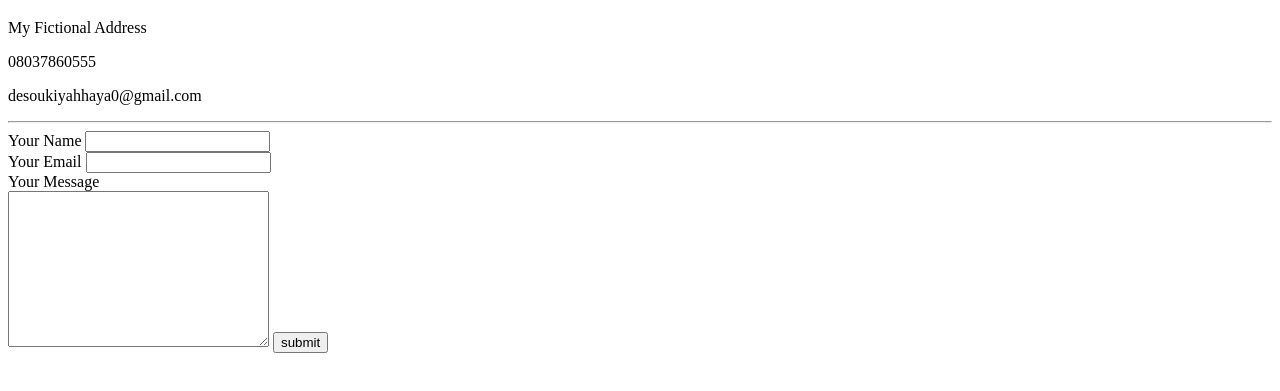
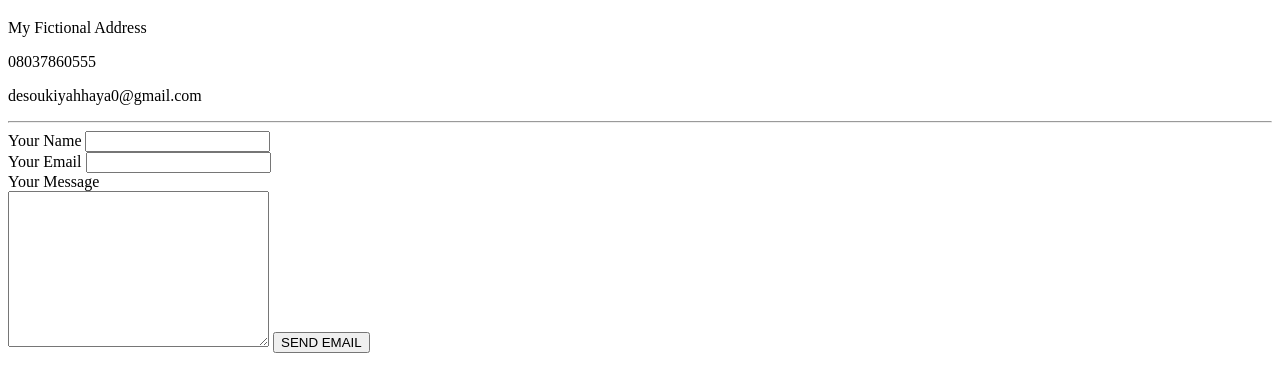
Before and after one commit to desukee/cv, a plain HTML site: page contact-me.html in a window 1280 px wide. Shown: the part 61-452 px from the top of the page. Drawn offline with Linux system fonts and the light colour scheme.

Commit message:
Update contact-me.html

```diff
--- a/contact-me.html
+++ b/contact-me.html
@@ -19,7 +19,7 @@
 <input type="email" name="yourEmail"><br>
 <label for="">Your Message</label><br>
 <textarea name="yourMessage" cols="30" rows="10"></textarea>
-<button>submit</button>
+ <a href="desoukiyahaya0@gmail.com"><button>SEND EMAIL</button></a>
 </form>
 </body>
 </html>
```
